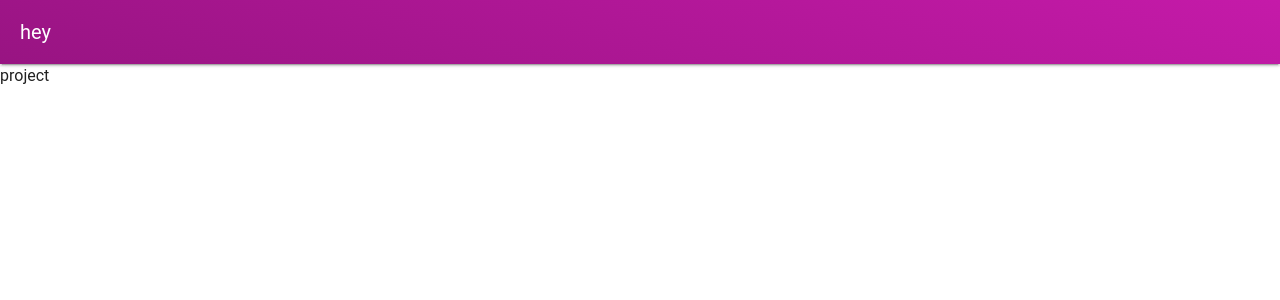
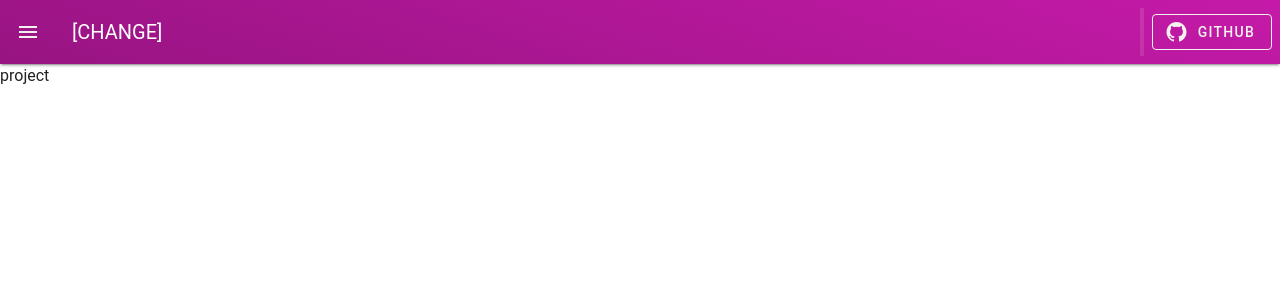
Before and after one commit to dotKingfall/hapvida-age-pricing, a Vue app: page / in a window 1280 px wide. Shown: the top 300 px of the page. Built offline with nearby package versions, Linux system fonts and the light colour scheme; a small style sheet from the web is missing.

Commit message:
feat: added drawer

```diff
--- a/src/layouts/default.vue
+++ b/src/layouts/default.vue
@@ -1,24 +1,65 @@
 <template>
+  <!-- TOP BAR -->
+  <v-app-bar class="top-bar" :elevation="2">
+    <!-- MENU ICON-->
+    <template #prepend>
+      <v-app-bar-nav-icon
+        @click="isDrawerOpen = !isDrawerOpen"
+      />
+    </template>
+
+    <!-- TITLE-->
+    <v-app-bar-title class="text-white">[CHANGE]</v-app-bar-title>
+
+    <v-divider inset vertical :thickness="4" class="mx-2" />
+
+    <!-- GITHUB -->
+    <template #append>
+      <v-btn
+        class="mr-1"
+        flat
+        variant="outlined"
+        href="https://www.github.com/dotKingfall"
+        target="_blank"
+        rel="noopener noreferrer"
+      >
+        <!-- GITHUB ICON -->
+        <template #prepend>
+          <v-icon icon="mdi-github" size="24" />
+        </template>
+
+        Github
+      </v-btn>
+    </template>
+  </v-app-bar>
+
+  <v-navigation-drawer
+    v-model="isDrawerOpen"
+    temporary
+  >
+
+  </v-navigation-drawer>
+
   <v-main>
-    <v-app-bar
-      class="top-bar"
-      :elevation="2"
-    >
-      <v-app-bar-title class="text-white">hey</v-app-bar-title>
-    </v-app-bar>
     <router-view />
   </v-main>
 </template>
 
 <script lang="ts" setup>
-  //
+import { ref } from 'vue'
+
+const isDrawerOpen = ref(false)
 </script>
 
 <style scoped lang="scss">
-@use '/src/styles/colors.scss';
+@use "/src/styles/colors.scss";
 
-.top-bar{
-  background: linear-gradient(18deg, colors.$primary, colors.$accent) !important;
+.top-bar {
+  background: linear-gradient(
+    18deg,
+    colors.$primary,
+    colors.$accent
+  ) !important;
   color: colors.$l-text !important;
 }
 </style>
```
Also changed, not shown: eslint.config.js (+10 -1 lines), src/assets/mylogo.png (added).
